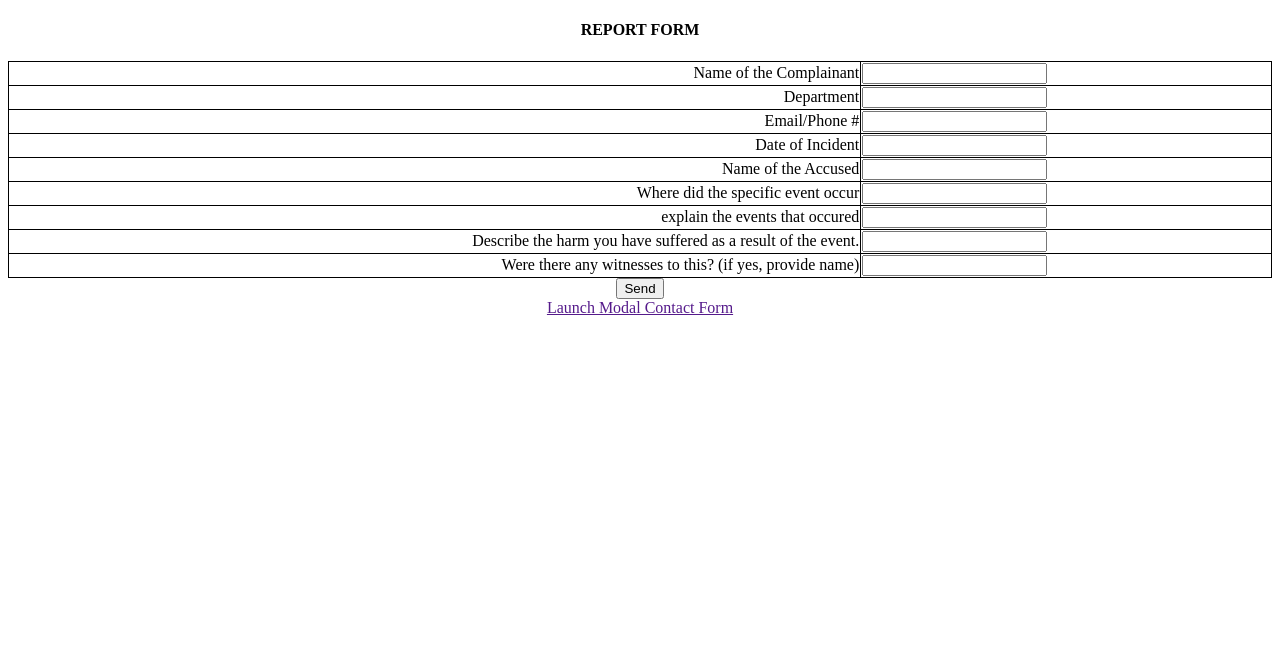
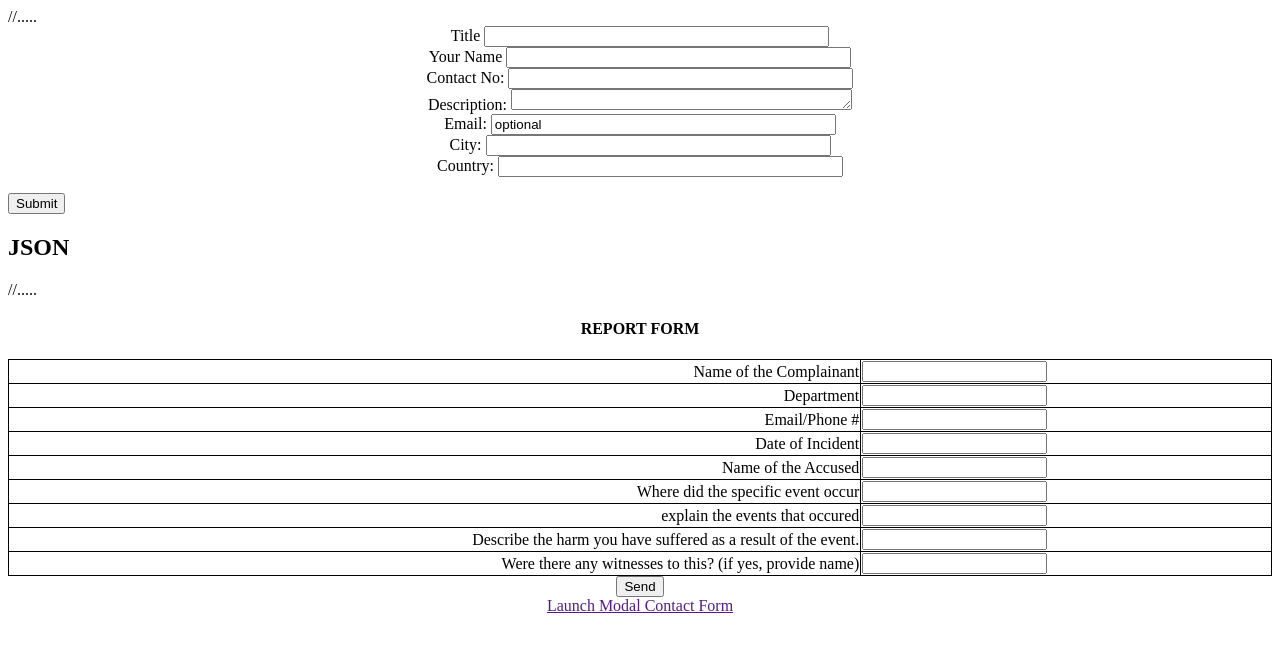
Before and after one commit to jschinto/hackathon-report, a website: page front.html in a window 1280 px wide. Drawn offline with nearby package versions, Linux system fonts and the light colour scheme.

Commit message:
update with json conversion

```diff
--- a/front.html
+++ b/front.html
@@ -2,11 +2,86 @@
 
 <html>
 <head>
+    <script src="https://ajax.googleapis.com/ajax/libs/jquery/2.1.3/jquery.min.js"></script>
+
     <link rel="stylesheet" type="text/css" href="frontCSS.css">
 <title>Title of the document</title>
 </head>
 
 <body>
+
+    //.....
+    <form id="myform" action="" method="post">
+  <div class="form-field">
+    <label for="title">Title</label>
+    <input name="title" id="title" type="text" value="" size="40" aria-required="true">
+  </div>
+  <div class="form-field form-required">
+    <label for="your-name">Your Name</label>
+     <input name="yourName" id="yourName" type="text" value="" size="40" aria-required="true">
+  </div>
+  <div class="form-field">
+    <label for="contact-no">Contact No:</label>
+     <input name="contact" id="contact" type="text" value="" size="40" aria-required="true">
+  </div>
+  <div class="form-field">
+  <label for="description">Description:</label>
+     <textarea name="description" id="description" rows="1" cols="40" aria-required="true">
+     </textarea>
+     </div>
+  <div class="form-field">
+    <label for="email">Email:</label>
+     <input name="email" id="email" type="text" value="optional" size="40" aria-required="true">
+  </div>
+  <div class="form-field">
+    <label for="city">City:</label>
+     <input name="city" id="city" type="text" value="" size="40" aria-required="true">
+  </div>
+  <div class="form-field">
+    <label for="country">Country:</label>
+     <input name="country" id="country" type="text" value="" size="40" aria-required="true">
+  </div>
+
+  <script type="text/javascript">
+
+        $.fn.serializeObject = function()
+        {
+            var o = {};
+            var a = this.serializeArray();
+            $.each(a, function() {
+                if (o[this.name] !== undefined) {
+                    if (!o[this.name].push) {
+                        o[this.name] = [o[this.name]];
+                    }
+                    o[this.name].push(this.value || '');
+                } else {
+                    o[this.name] = this.value || '';
+                }
+            });
+            return o;
+        };
+
+        $(function() {
+            $('form').submit(function() {
+                $('#result').text(JSON.stringify($('form').serializeObject()));
+                return false;
+            });
+        });
+  </script>
+
+
+
+<p><input type="submit" /></p>
+</form>
+<h2>JSON</h2>
+<pre id="result">
+</pre>
+    //.....
+
+
+
+
+
 
 <div class="modal fade" id="modalContactForm" tabindex="-1" role="dialog" aria-labelledby="myModalLabel" aria-hidden="true">
     <div class="modal-dialog" role="document">
```
